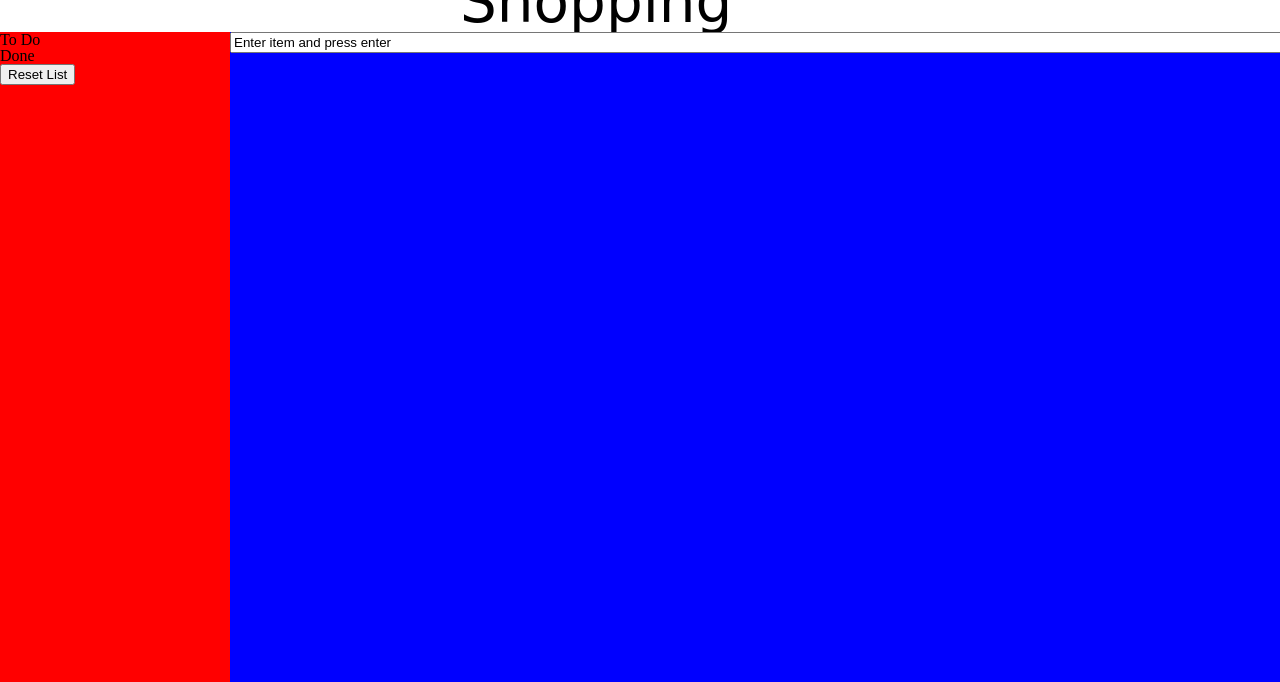
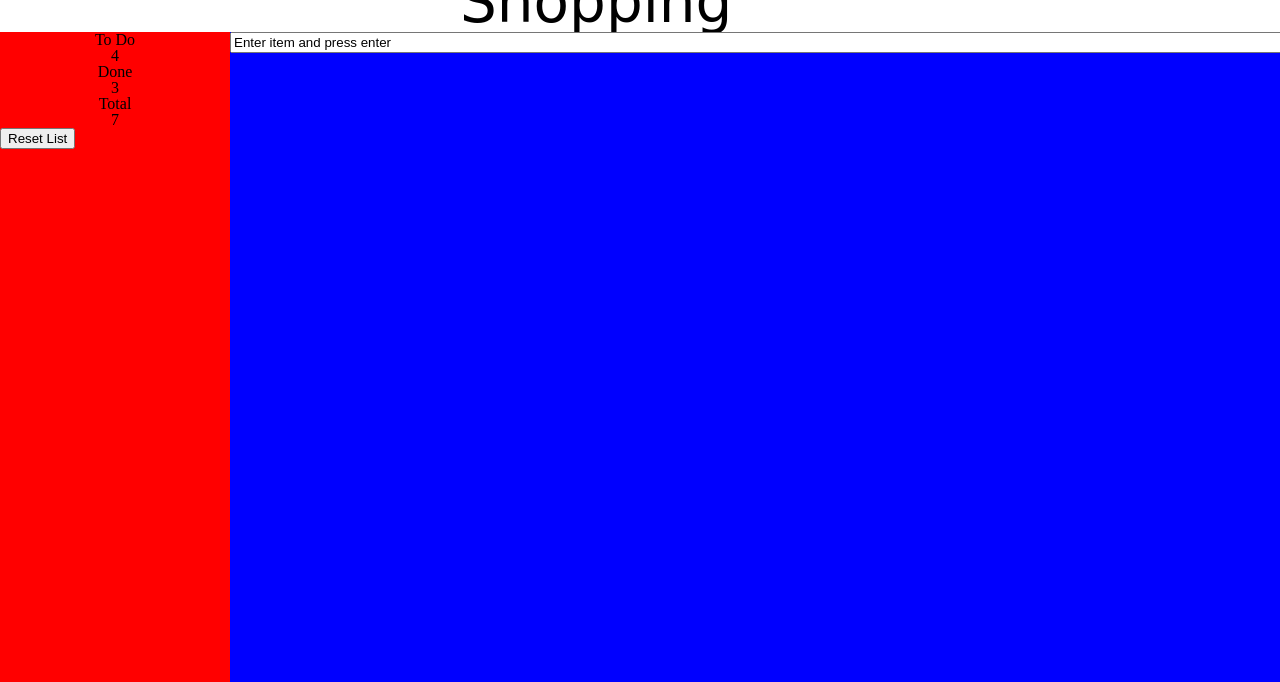
Before and after one commit to mirandaio/shopping-list, a plain HTML site: page index.html in a window 1280 px wide. Shown: the part 118-800 px from the top of the page. Drawn offline with nearby package versions, Linux system fonts and the light colour scheme; a web font is replaced by a local one.

Commit message:
Style for side bar

```diff
--- a/css/main.css
+++ b/css/main.css
@@ -16,7 +16,7 @@ h1 {
   font-size: 58px;
 }
 
-img {
+.logo-container img {
   position: relative;
   top: 5px;
   width: 110px;
@@ -28,6 +28,16 @@ aside {
   top: 150px;
   bottom: 0;
   width: 230px;
+}
+
+aside h2 {
+  display: table;
+  margin: 0 auto;
+}
+
+aside div {
+  display: table;
+  margin: 0 auto;
 }
 
 section {
--- a/index.html
+++ b/index.html
@@ -24,7 +24,11 @@
   </header>
   <aside>
     <h2>To Do</h2>
+    <div>4</div>
     <h2>Done</h2>
+    <div>3</div>
+    <h2>Total</h2>
+    <div>7</div>
     <button>Reset List</button>
   </aside>
   <section>
```
